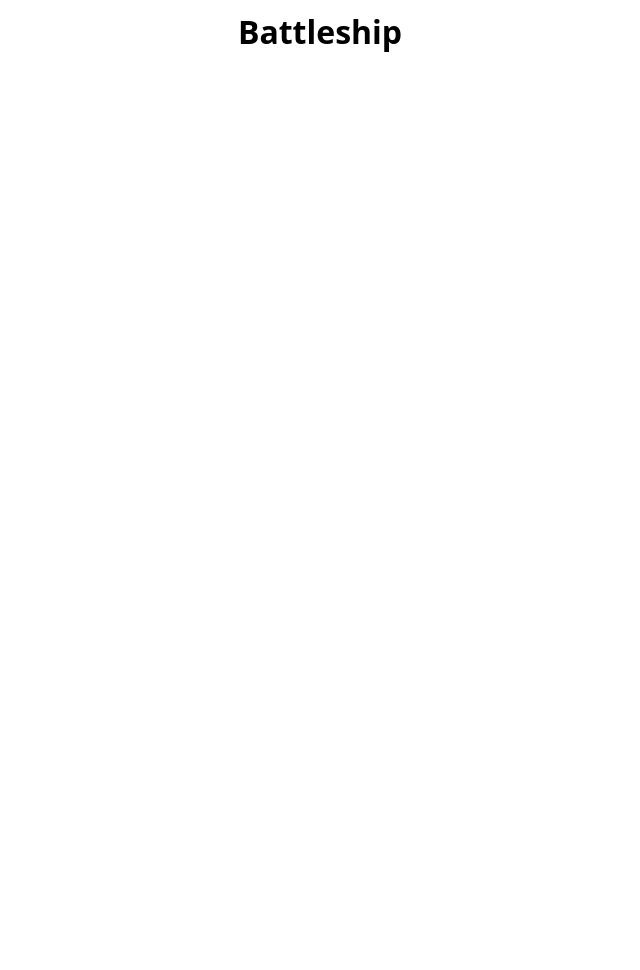
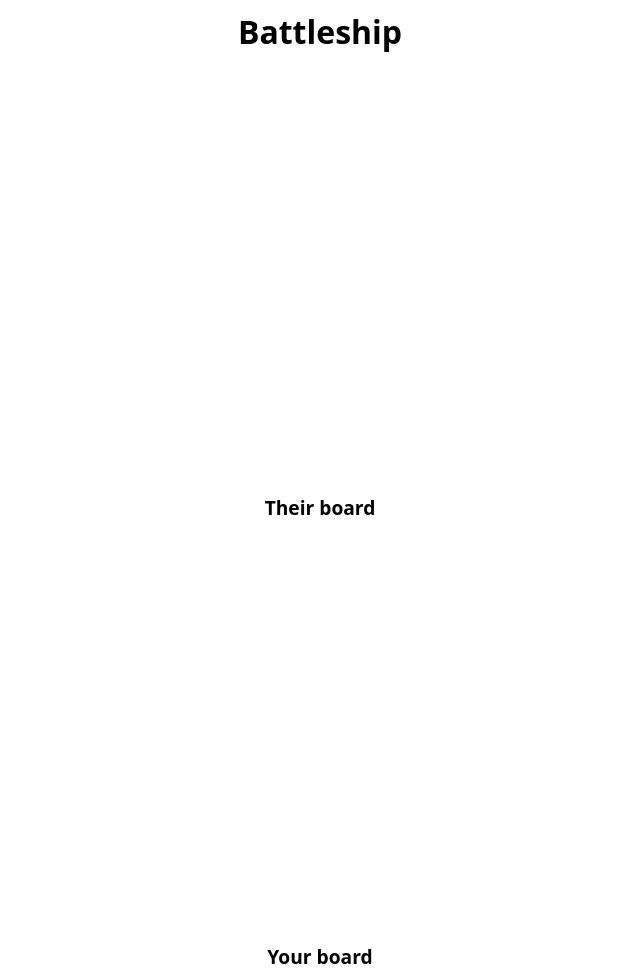
Before and after one commit to tg0xff/top-battleship, a website built with webpack: page src/index.html in a window 1280 px wide. Shown: the whole page, without its empty margins (320-960 px from the left). Before the commit the page ends 905 px from the top, so only its background shows below. Built offline with nearby package versions, Linux system fonts and the light colour scheme.

Commit message:
Add labels for board divs

```diff
--- a/src/index.html
+++ b/src/index.html
@@ -8,6 +8,8 @@
     <h1>Battleship</h1>
     <div class="buttons"></div>
     <div id="opponent-board" class="opponent-board"></div>
+    <div class="board-label">Their board</div>
     <div id="player-board" class="player-board"></div>
+    <div class="board-label">Your board</div>
   </body>
 </html>
--- a/src/style.css
+++ b/src/style.css
@@ -21,3 +21,9 @@ h1 {
   width: 400px;
   margin: 11px auto;
 }
+
+.board-label {
+  font-size: 1.2rem;
+  font-weight: 600;
+  text-align: center;
+}
```
